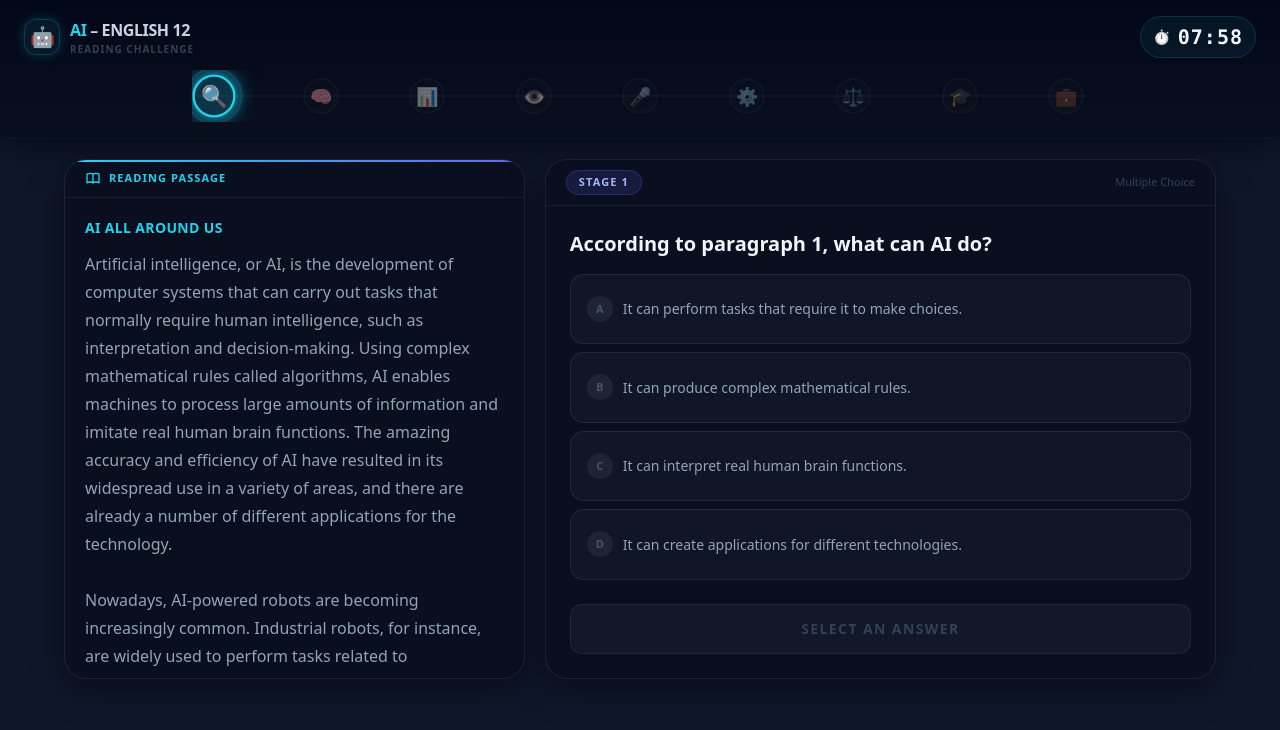
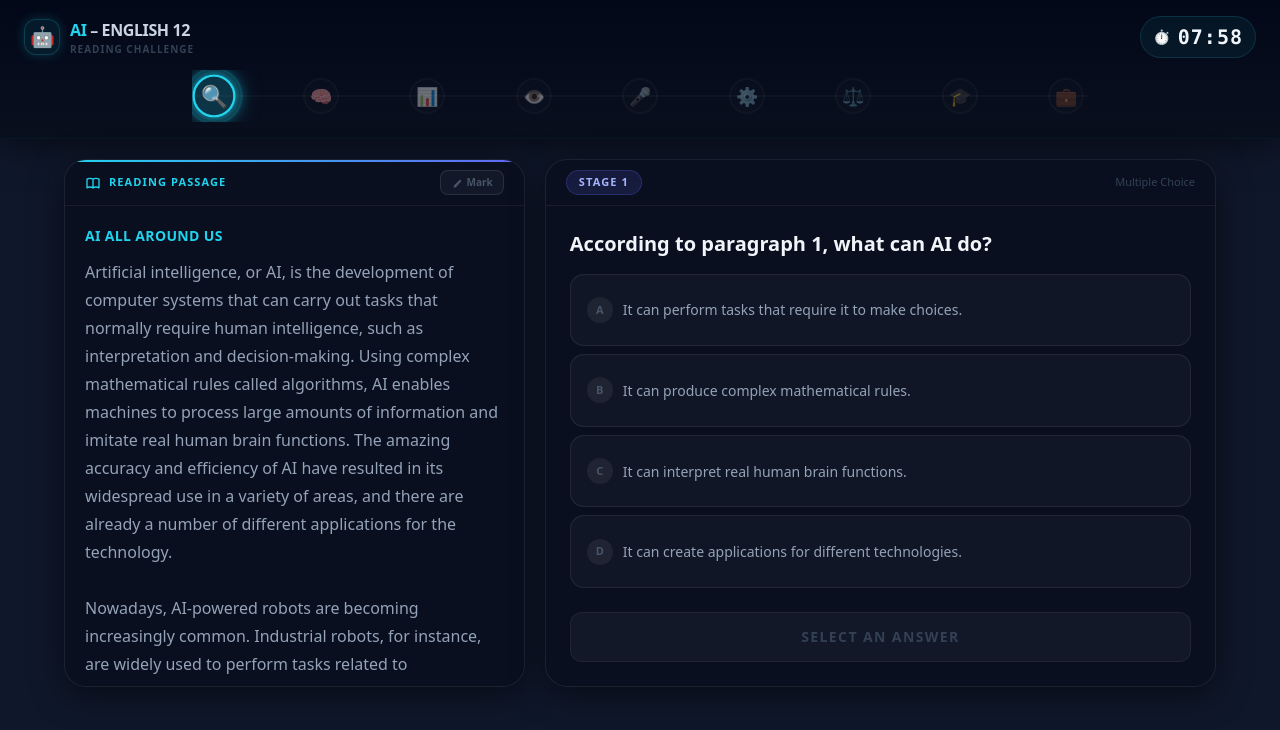
Before and after one commit to havo280788-byte/ARTIFICIAL-INTELLIGENCE, a React (Vite) app: page / in a window 1280 px wide. Both pictures are taken after typing "Sample", "Sample" into the empty fields and a click on the button "⚡ START CHALLENGE". Shown: the top 730 px of the page. Built offline with nearby package versions, Linux system fonts and the light colour scheme.

Commit message:
Add files via upload

```diff
--- a/src/components/QuizCard.tsx
+++ b/src/components/QuizCard.tsx
@@ -38,7 +38,7 @@ export default function QuizCard({ question, stageNum, onAnswer, mode = 'student
     const handleClearHighlights = () => setHighlights([]);
 
     const handleTextSelect = useCallback(() => {
-        if (!highlightMode || mode !== 'teacher') return;
+        if (!highlightMode) return;
         const selection = window.getSelection();
         if (!selection || selection.isCollapsed) return;
         const selectedText = selection.toString().trim();
@@ -46,10 +46,10 @@ export default function QuizCard({ question, stageNum, onAnswer, mode = 'student
             setHighlights(prev => [...prev, { text: selectedText, start: 0, end: selectedText.length }]);
             selection.removeAllRanges();
         }
-    }, [highlightMode, mode]);
+    }, [highlightMode]);
 
     const renderPassage = () => {
-        if (mode === 'teacher' && highlights.length > 0) {
+        if (highlights.length > 0) {
             const parts: Array<{ text: string; highlighted: boolean }> = [];
             let remaining = READING_PASSAGE;
             for (const h of highlights) {
@@ -63,9 +63,20 @@ export default function QuizCard({ question, stageNum, onAnswer, mode = 'student
             if (remaining.length > 0) parts.push({ text: remaining, highlighted: false });
             if (parts.length > 0) {
                 return (
-                    <p className="text-sm md:text-base leading-relaxed" style={{ color: '#94A3B8', lineHeight: '1.75' }}>
+                    <p className="text-sm md:text-base leading-relaxed whitespace-pre-line" style={{ color: '#94A3B8', lineHeight: '1.75' }}>
                         {parts.map((part, i) => (
-                            <span key={i} className={part.highlighted ? 'teacher-highlight' : ''}>{part.text}</span>
+                            <span
+                                key={i}
+                                style={part.highlighted ? {
+                                    background: '#FACC15',
+                                    color: '#1A1200',
+                                    borderRadius: '3px',
+                                    padding: '0 2px',
+                                    boxShadow: '0 0 8px rgba(250,204,21,0.5)',
+                                } : {}}
+                            >
+                                {part.text}
+                            </span>
                         ))}
                     </p>
                 );
@@ -229,17 +240,51 @@ export default function QuizCard({ question, stageNum, onAnswer, mode = 'student
                                     Reading Passage
                                 </span>
                             </div>
-                            {mode === 'teacher' && highlightMode && (
-                                <span className="text-[10px] font-bold px-2 py-0.5 rounded-full" style={{ background: 'rgba(245,158,11,0.15)', color: '#F59E0B', border: '1px solid rgba(245,158,11,0.25)' }}>
-                                    ✏ Highlight ON
-                                </span>
-                            )}
+                            {/* Highlight controls — available for all modes */}
+                            <div className="flex items-center gap-1.5">
+                                <button
+                                    onClick={handleHighlightToggle}
+                                    className="flex items-center gap-1 px-2.5 py-1 text-[10px] font-bold rounded-lg transition-all duration-200"
+                                    style={highlightMode ? {
+                                        background: 'rgba(250,204,21,0.15)',
+                                        border: '1px solid rgba(250,204,21,0.45)',
+                                        color: '#FACC15',
+                                        boxShadow: '0 0 8px rgba(250,204,21,0.2)',
+                                    } : {
+                                        background: 'rgba(255,255,255,0.04)',
+                                        border: '1px solid rgba(255,255,255,0.1)',
+                                        color: '#475569',
+                                    }}
+                                    title={highlightMode ? 'Click to turn off highlight mode' : 'Click then select text to highlight'}
+                                >
+                                    <svg className="w-3 h-3" viewBox="0 0 24 24" fill="currentColor">
+                                        <path d="M9.5 21H5l1.5-4.5L18 5l3 3L9.5 21zm0 0" />
+                                    </svg>
+                                    {highlightMode ? 'On' : 'Mark'}
+                                </button>
+                                {highlights.length > 0 && (
+                                    <button
+                                        onClick={handleClearHighlights}
+                                        className="px-2.5 py-1 text-[10px] font-bold rounded-lg transition-all duration-200"
+                                        style={{
+                                            background: 'rgba(255,255,255,0.04)',
+                                            border: '1px solid rgba(255,255,255,0.1)',
+                                            color: '#475569',
+                                        }}
+                                        onMouseEnter={e => { e.currentTarget.style.background = 'rgba(220,38,38,0.1)'; e.currentTarget.style.color = '#F87171'; e.currentTarget.style.borderColor = 'rgba(220,38,38,0.3)'; }}
+                                        onMouseLeave={e => { e.currentTarget.style.background = 'rgba(255,255,255,0.04)'; e.currentTarget.style.color = '#475569'; e.currentTarget.style.borderColor = 'rgba(255,255,255,0.1)'; }}
+                                        title="Clear all highlights"
+                                    >
+                                        Clear
+                                    </button>
+                                )}
+                            </div>
                         </div>
 
                         {/* Reading Content */}
                         <div
                             className="p-5 overflow-y-auto reading-scroll flex-1"
-                            style={{ maxHeight: '60vh', cursor: mode === 'teacher' && highlightMode ? 'text' : 'default', position: 'relative' }}
+                            style={{ maxHeight: '60vh', cursor: highlightMode ? 'text' : 'auto', position: 'relative', userSelect: highlightMode ? 'text' : 'auto' }}
                             onMouseUp={handleTextSelect}
                         >
                             <h3
@@ -263,37 +308,7 @@ export default function QuizCard({ question, stageNum, onAnswer, mode = 'student
                                 <span className="text-[11px] font-medium" style={{ color: '#334155' }}>
                                     {question.type === 'mcq' ? 'Multiple Choice' : "True / False / Doesn't Say"}
                                 </span>
-                                {/* Teacher toolbar */}
-                                {mode === 'teacher' && (
-                                    <div className="flex items-center gap-1 ml-1">
-                                        <button
-                                            onClick={handleHighlightToggle}
-                                            className="px-2 py-1 text-[10px] font-bold rounded-md transition-all"
-                                            style={{
-                                                background: highlightMode ? 'rgba(245,158,11,0.15)' : 'rgba(255,255,255,0.04)',
-                                                border: highlightMode ? '1px solid rgba(245,158,11,0.4)' : '1px solid rgba(255,255,255,0.08)',
-                                                color: highlightMode ? '#F59E0B' : '#475569',
-                                            }}
-                                            title="Toggle highlight mode"
-                                        >
-                                            ✏️
-                                        </button>
-                                        <button
-                                            onClick={handleClearHighlights}
-                                            className="px-2 py-1 text-[10px] font-bold rounded-md transition-all"
-                                            style={{
-                                                background: 'rgba(255,255,255,0.04)',
-                                                border: '1px solid rgba(255,255,255,0.08)',
-                                                color: '#475569',
-                                            }}
-                                            onMouseEnter={e => { e.currentTarget.style.background = 'rgba(220,38,38,0.1)'; e.currentTarget.style.color = '#F87171'; }}
-                                            onMouseLeave={e => { e.currentTarget.style.background = 'rgba(255,255,255,0.04)'; e.currentTarget.style.color = '#475569'; }}
-                                            title="Clear all highlights"
-                                        >
-                                            🧹
-                                        </button>
-                                    </div>
-                                )}
+
                             </div>
                         </div>
 
```
